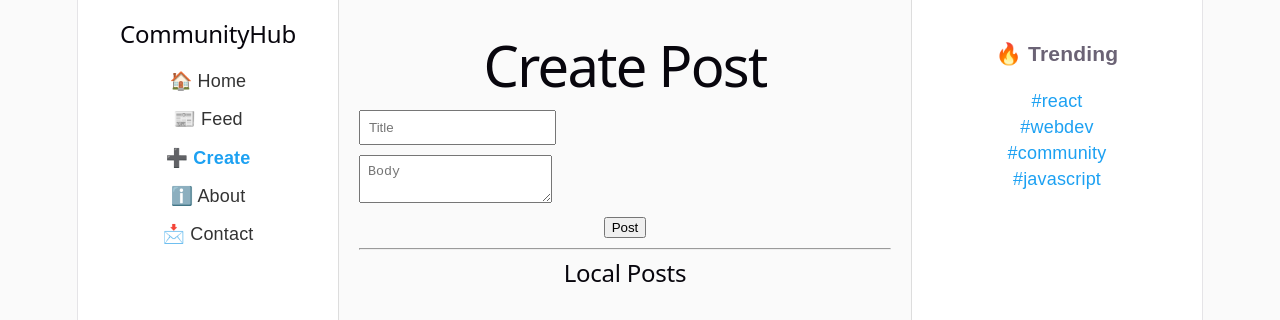
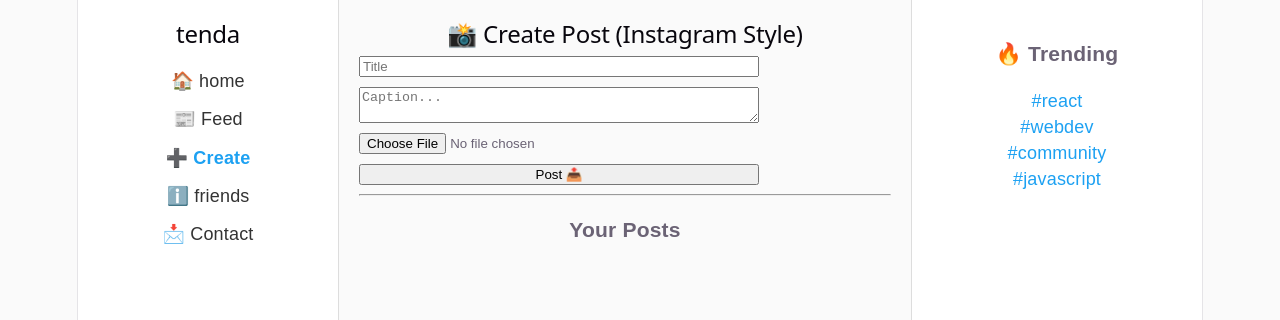
Before and after one commit to fabby442/iyf-s10-week-09-fabby442, a React (Vite) app in the folder communityhub/: page /create in a window 1280 px wide. Shown: the top 320 px of the page. Built offline with nearby package versions, Linux system fonts and the light colour scheme; the HTML template or start-up script is replaced by a standard one.

Commit message:
final submission - CommunityHub social media app (Instagram + Twitter clone)

```diff
--- a/communityhub/src/components/Layout.jsx
+++ b/communityhub/src/components/Layout.jsx
@@ -16,7 +16,7 @@ function Layout() {
                 borderRight: "1px solid #ddd",
                 padding: "20px"
             }}>
-                <h2>CommunityHub</h2>
+                <h2>tenda</h2>
 
                 <nav style={{
                     display: "flex",
@@ -24,10 +24,10 @@ function Layout() {
                     gap: "12px",
                     marginTop: "20px"
                 }}>
-                    <NavLink to="/">🏠 Home</NavLink>
+                    <NavLink to="/">🏠 home</NavLink>
                     <NavLink to="/posts">📰 Feed</NavLink>
                     <NavLink to="/create">➕ Create</NavLink>
-                    <NavLink to="/about">ℹ️ About</NavLink>
+                    <NavLink to="/about">ℹ️ friends</NavLink>
                     <NavLink to="/contact">📩 Contact</NavLink>
                 </nav>
             </aside>
--- a/communityhub/src/pages/About.jsx
+++ b/communityhub/src/pages/About.jsx
@@ -1,7 +1,7 @@
 function About() {
   return (
     <div>
-      <h1>ℹ️ About Page</h1>
+      <h1>ℹ️ interactions</h1>
       <p>This is a React learning project.</p>
     </div>
   );
--- a/communityhub/src/pages/CreatePost.jsx
+++ b/communityhub/src/pages/CreatePost.jsx
@@ -3,7 +3,24 @@ import { useState } from "react";
 function CreatePost() {
     const [title, setTitle] = useState("");
     const [body, setBody] = useState("");
+    const [image, setImage] = useState(null);
+    const [preview, setPreview] = useState(null);
     const [posts, setPosts] = useState([]);
+
+    const handleImage = (e) => {
+        const file = e.target.files[0];
+
+        if (file) {
+            setImage(file);
+
+            // Create preview URL
+            const reader = new FileReader();
+            reader.onload = () => {
+                setPreview(reader.result);
+            };
+            reader.readAsDataURL(file);
+        }
+    };
 
     const handleSubmit = (e) => {
         e.preventDefault();
@@ -11,44 +28,81 @@ function CreatePost() {
         const newPost = {
             id: Date.now(),
             title,
-            body
+            body,
+            image: preview || "https://picsum.photos/500/300"
         };
 
         setPosts([newPost, ...posts]);
 
         setTitle("");
         setBody("");
+        setImage(null);
+        setPreview(null);
     };
 
     return (
         <div>
-            <h1>Create Post</h1>
+            <h2>📸 Create Post (Instagram Style)</h2>
 
-            <form onSubmit={handleSubmit}>
+            <form onSubmit={handleSubmit} style={{
+                display: "flex",
+                flexDirection: "column",
+                gap: "10px",
+                maxWidth: "400px"
+            }}>
+
                 <input
                     placeholder="Title"
                     value={title}
                     onChange={(e) => setTitle(e.target.value)}
-                    style={{ display: "block", marginBottom: "10px", padding: "8px" }}
                 />
 
                 <textarea
-                    placeholder="Body"
+                    placeholder="Caption..."
                     value={body}
                     onChange={(e) => setBody(e.target.value)}
-                    style={{ display: "block", marginBottom: "10px", padding: "8px" }}
                 />
 
-                <button type="submit">Post</button>
+                {/* IMAGE UPLOAD */}
+                <input
+                    type="file"
+                    accept="image/*"
+                    onChange={handleImage}
+                />
+
+                {/* PREVIEW */}
+                {preview && (
+                    <img
+                        src={preview}
+                        alt="preview"
+                        style={{
+                            width: "100%",
+                            borderRadius: "10px"
+                        }}
+                    />
+                )}
+
+                <button type="submit">
+                    Post 📤
+                </button>
             </form>
 
             <hr />
 
-            <h2>Local Posts</h2>
+            <h3>Your Posts</h3>
 
             {posts.map(post => (
-                <div key={post.id} style={{ border: "1px solid #ddd", padding: "10px", marginTop: "10px" }}>
-                    <h3>{post.title}</h3>
+                <div key={post.id} style={{
+                    border: "1px solid #ddd",
+                    marginTop: "10px",
+                    padding: "10px",
+                    borderRadius: "10px"
+                }}>
+                    <img
+                        src={post.image}
+                        style={{ width: "100%", borderRadius: "10px" }}
+                    />
+                    <h4>{post.title}</h4>
                     <p>{post.body}</p>
                 </div>
             ))}
--- a/communityhub/src/pages/Home.jsx
+++ b/communityhub/src/pages/Home.jsx
@@ -1,8 +1,8 @@
 function Home() {
   return (
     <div>
-      <h1>🏠 Home Page</h1>
-      <p>Welcome to the new face of instagram</p>
+      <h1>🏠 make your match</h1>
+      <p>Welcome to the new face of tenda</p>
     </div>
   );
 }
```
